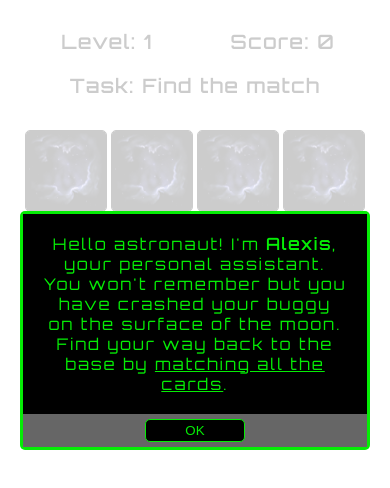
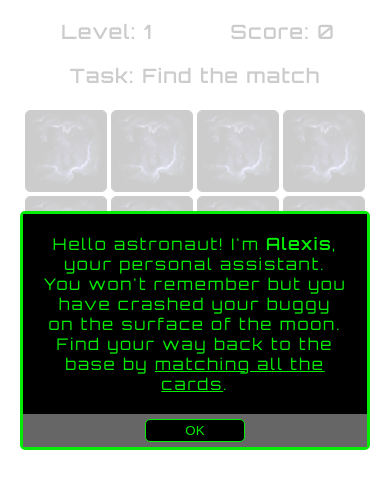
Before and after one commit to pino888/moonescape, a plain HTML site: page index.html in a window 390 px wide. Drawn offline with nearby package versions, Linux system fonts and the light colour scheme.

Commit message:
and again

```diff
--- a/style.css
+++ b/style.css
@@ -129,7 +129,7 @@ body{
 
     .UI {
         width: 90%;
-        margin-top: 20px;
+        margin-top: 10px;
     }
 
     #okButton {
@@ -139,4 +139,8 @@ body{
     #dialogBox {
         left: 5%;
     }
+
+    .grid {
+        margin-top: 10px;
+    }
 }
```
